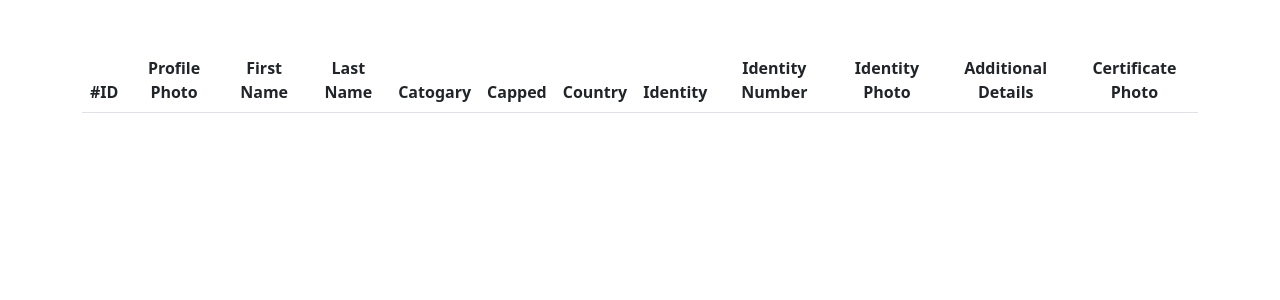
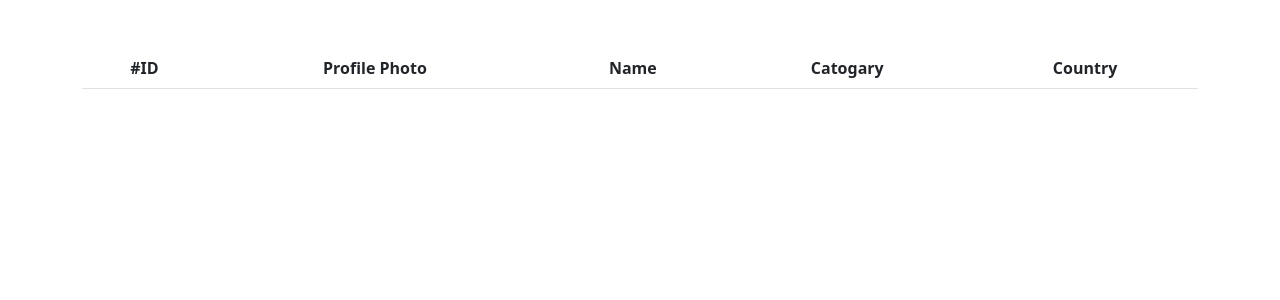
Before and after one commit to akila199910/LPL_PROJECT, a PHP site: page /Accept.php in a window 1280 px wide; the page is wider, and only the part inside the window is pictured. Shown: the part 58-358 px from the top of that part. Run offline with PHP 8.4, Linux system fonts and the light colour scheme; data that the repository does not hold is empty.

Commit message:
Update Accept.php
update accept list

```diff
--- a/Moderator/Accept.php
+++ b/Moderator/Accept.php
@@ -33,16 +33,9 @@ $result=mysqli_query($conn,$sql);
         <tr>
         <th>#ID</th>
           <th>Profile Photo</th>
-          <th>First Name</th>
-          <th>Last Name</th>
+          <th>Name</th>
           <th>Catogary</th>
-          <th>Capped</th>
           <th>Country</th>
-          <th>Identity</th>
-          <th>Identity Number</th>
-          <th>Identity Photo</th>
-          <th>Additional Details</th>
-          <th>Certificate Photo</th>
         </tr>
       </thead>
       <tbody class="table table-hover text-center">
@@ -51,16 +44,9 @@ $result=mysqli_query($conn,$sql);
       ?>
       <td> <?php echo $row['player_id'];?></td>
       <td> <?php echo $row['profile_photo'];?></td>
-       <td> <?php echo $row['first_name'];?></td>
-       <td> <?php echo $row['last_name'];?></td>
+       <td> <?php echo $row['first_name']." ".$row['last_name'];?></td>
        <td> <?php echo $row['catogary'];?></td>
-       <td> <?php echo $row['capped'];?></td>
        <td> <?php echo $row['country'];?></td>
-       <td> <?php echo $row['identity'];?></td>
-       <td> <?php echo $row['identity_number'];?></td>
-       <td> <?php echo $row['identity_photo'];?></td>
-       <td> <?php echo $row['additional_details'];?></td>
-       <td> <?php echo $row['certificate_photo'];?></td>
  </tr>
       <?php
        }?>
```
